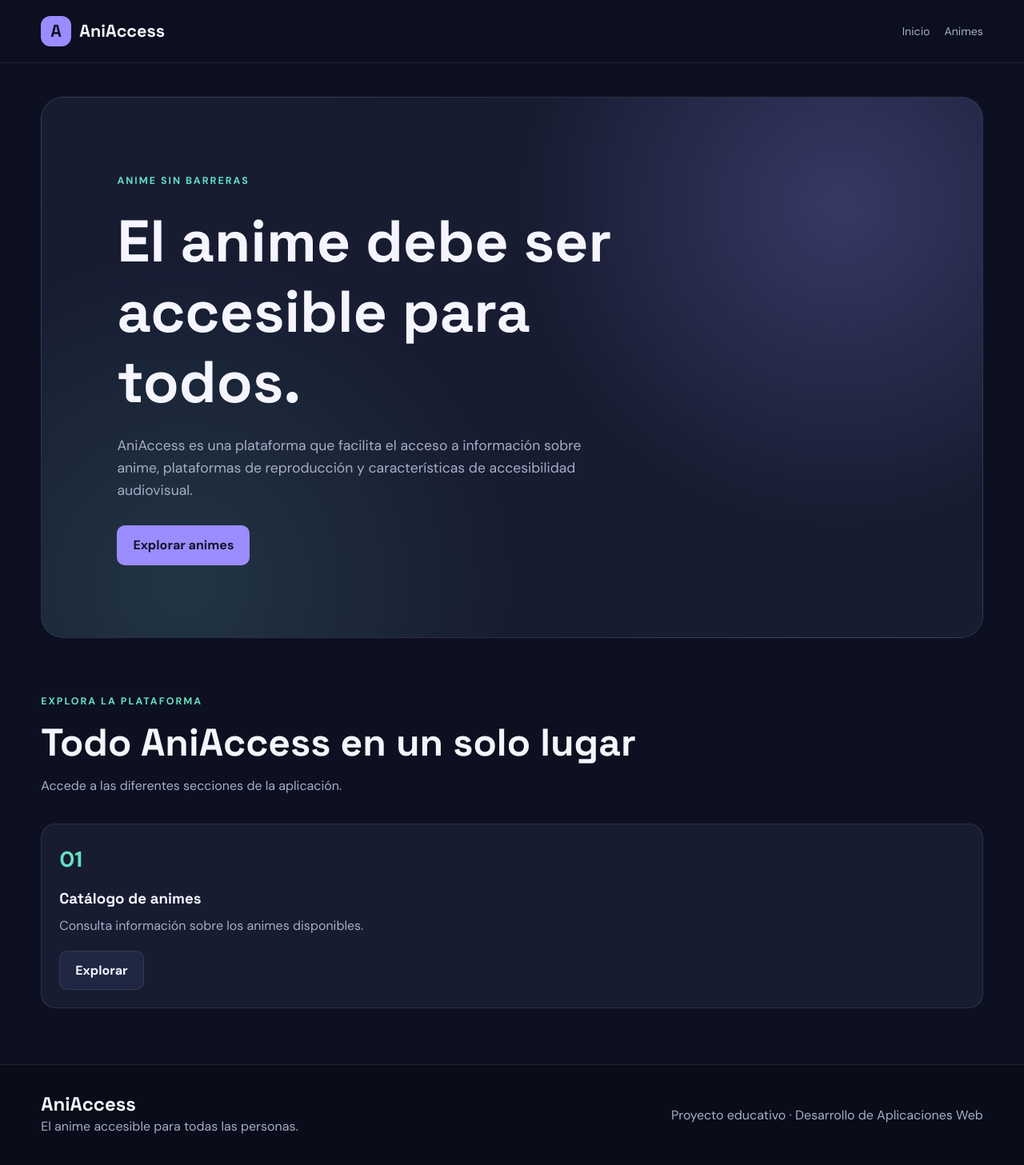
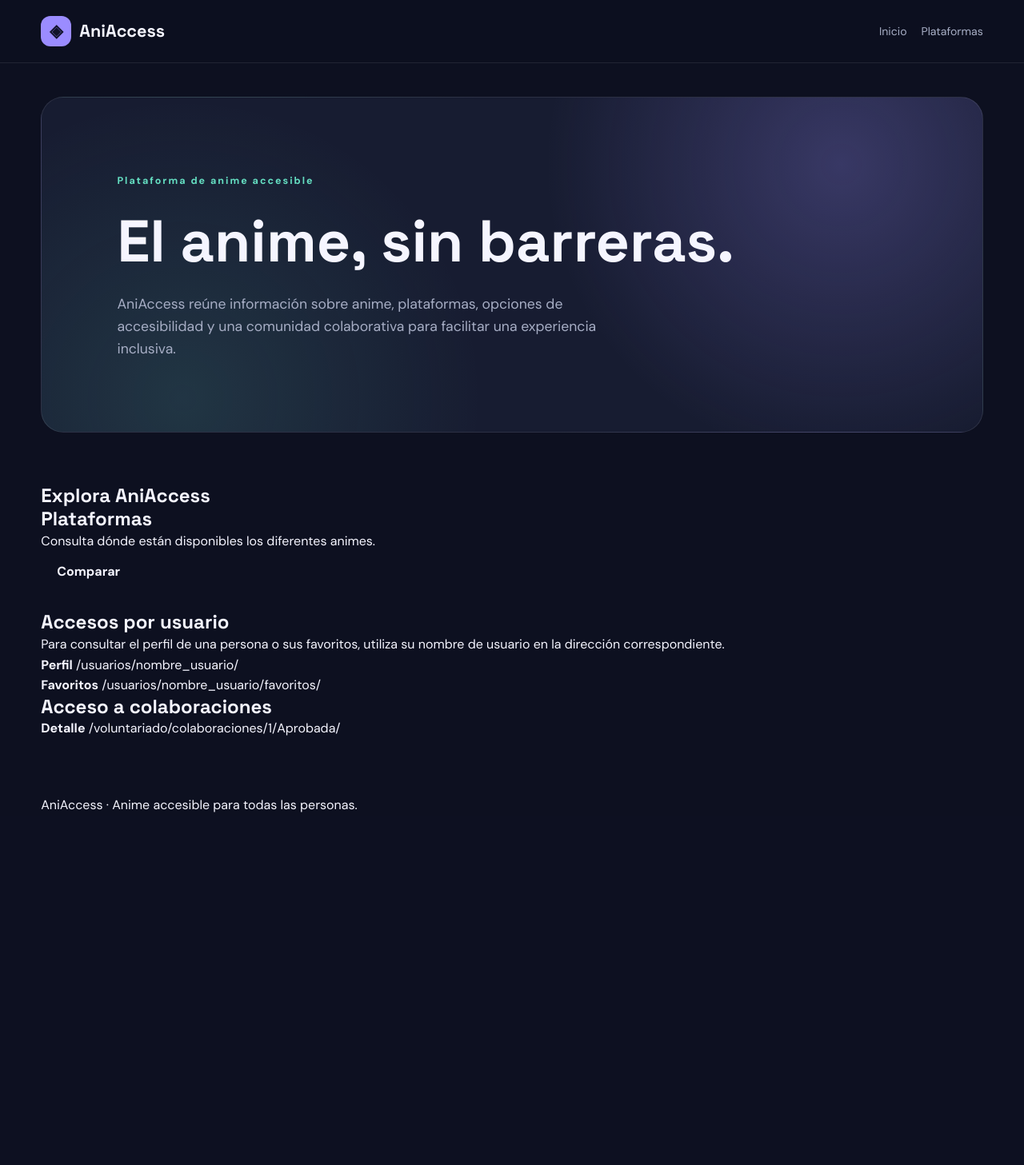
Before and after one commit to jesufercor-max/AniAccess, a Django app: page / in a window 1280 px wide. Shown: the whole page at 80% size. After the commit the page ends 1016 px from the top, so only its background shows below. Run offline with Django 5.2, Linux system fonts and the light colour scheme.

Commit message:
Añadir comparador de plataformas

```diff
--- a/AniAccess/templates/AniAccess/base.html
+++ b/AniAccess/templates/AniAccess/base.html
@@ -1,47 +1,32 @@
 {% load static %}
-
 <!DOCTYPE html>
 <html lang="es">
 <head>
     <meta charset="UTF-8">
     <meta name="viewport" content="width=device-width, initial-scale=1.0">
-
     <title>{% block title %}AniAccess{% endblock %}</title>
-
     <link rel="stylesheet" href="{% static 'AniAccess/css/estilos.css' %}">
 </head>
-
 <body>
-
     <header class="main-header">
         <div class="container navbar">
             <a href="{% url 'index' %}" class="logo">
-            <span class="logo-symbol">A</span>
+                <span class="logo-symbol">◈</span>
                 <span>AniAccess</span>
             </a>
-
             <nav class="main-nav">
                 <a href="{% url 'index' %}">Inicio</a>
-            <a href="{% url 'catalogo_animes' %}">Animes</a>
+                <a href="{% url 'comparador_plataformas' %}">Plataformas</a>
             </nav>
         </div>
     </header>
 
-<main class="container main-content">
-    {% block content %}
-    {% endblock %}
+    <main class="main-content container">
+        {% block content %}{% endblock %}
     </main>
 
-<footer class="main-footer">
-    <div class="container footer-content">
-        <div>
-            <h2>AniAccess</h2>
-            <p>El anime accesible para todas las personas.</p>
-        </div>
-
-        <p>Proyecto educativo · Desarrollo de Aplicaciones Web</p>
-    </div>
+    <footer class="container">
+        <p>AniAccess · Anime accesible para todas las personas.</p>
     </footer>
-
 </body>
 </html>
--- a/AniAccess/templates/AniAccess/index.html
+++ b/AniAccess/templates/AniAccess/index.html
@@ -5,43 +5,69 @@
 {% block content %}
 
 <section class="hero">
-    <div class="hero-content">
-        <span class="eyebrow">ANIME SIN BARRERAS</span>
 
-        <h1>El anime debe ser accesible para todos.</h1>
+    <span class="eyebrow">
+        Plataforma de anime accesible
+    </span>
 
-        <p>
-            AniAccess es una plataforma que facilita el acceso a información
-            sobre anime, plataformas de reproducción y características de
-            accesibilidad audiovisual.
-        </p>
+    <h1>El anime, sin barreras.</h1>
 
-        <div class="hero-actions">
-            <a href="{% url 'catalogo_animes' %}" class="btn btn-primary">
-                Explorar animes
-            </a>
-        </div>
-    </div>
-</section>
-
-<section class="page-header">
-    <span class="eyebrow">EXPLORA LA PLATAFORMA</span>
-    <h2>Todo AniAccess en un solo lugar</h2>
-    <p>Accede a las diferentes secciones de la aplicación.</p>
-</section>
-
-<section class="data-grid">
-
-    <article class="feature-card">
-        <span class="feature-icon">01</span>
-        <h3>Catálogo de animes</h3>
-        <p>Consulta información sobre los animes disponibles.</p>
-        <a href="{% url 'catalogo_animes' %}" class="btn btn-secondary">Explorar</a>
-    </article>
-
+    <p>
+        AniAccess reúne información sobre anime, plataformas,
+        opciones de accesibilidad y una comunidad colaborativa
+        para facilitar una experiencia inclusiva.
+    </p>
 
 
 </section>
 
+<section>
+
+    <h2>Explora AniAccess</h2>
+
+    <div class="grid">
+
+
+
+        <article class="card">
+            <h2>Plataformas</h2>
+            <p>Consulta dónde están disponibles los diferentes animes.</p>
+            <a href="{% url 'comparador_plataformas' %}" class="btn">
+                Comparar
+            </a>
+        </article>
+
+
+    </div>
+
+</section>
+
+<section class="card" style="margin-top:25px;">
+
+    <h2>Accesos por usuario</h2>
+
+    <p>
+        Para consultar el perfil de una persona o sus favoritos,
+        utiliza su nombre de usuario en la dirección correspondiente.
+    </p>
+
+    <div class="item">
+        <strong>Perfil</strong>
+        /usuarios/nombre_usuario/
+    </div>
+
+    <div class="item">
+        <strong>Favoritos</strong>
+        /usuarios/nombre_usuario/favoritos/
+    </div>
+
+    <h2>Acceso a colaboraciones</h2>
+
+    <div class="item">
+        <strong>Detalle</strong>
+        /voluntariado/colaboraciones/1/Aprobada/
+    </div>
+
+</section>
 
 {% endblock %}
--- a/AniAccess/urls.py
+++ b/AniAccess/urls.py
@@ -3,6 +3,5 @@ from .import views
 
 urlpatterns = [
     path('', views.index ,name='index'),
-    path('animes/', views.catalogo_animes, name='catalogo_animes'),
-    path('anime/<int:id>/',views.detalle_anime,name='detalle_anime'),
+    path('plataformas/',views.comparador_plataformas,name='comparador_plataformas'),
 ]
--- a/AniAccess/views.py
+++ b/AniAccess/views.py
@@ -19,91 +19,47 @@ def index(request):
     return render(request, 'AniAccess/index.html')
 
 
-# Vista 1 Catálogos de Animes
-def catalogo_animes(request):
+# Vista 3 Plataformas de Animes
+def comparador_plataformas(request):
     """
-    Muestra un catálogo de animes en emisión.
-    Permite buscar por título o título original.
-    """
-
-    buscar = request.GET.get('buscar', '')
-
-    # QUERYSET:
-    # Filtra animes en emisión y permite buscar por dos títulos.
-    # Utiliza AND y OR, ordena por año y limita a 20 resultados.
-    animes = Anime.objects.filter(
-        Q(estado='En emisión') &
-        (
-            Q(titulo__icontains=buscar) |
-            Q(titulo_original__icontains=buscar)
-        )
-    ).order_by('-anio_estreno')[:20]
-
-    # SQL RAW:
-    # animes = Anime.objects.raw(
-    #     """
-    #     SELECT *
-    #     FROM AniAccess_anime
-    #     WHERE estado = %s
-    #     AND (titulo LIKE %s OR titulo_original LIKE %s)
-    #     ORDER BY anio_estreno DESC
-    #     LIMIT 20
-    #     """,
-    #     ['En emisión', f'%{buscar}%', f'%{buscar}%']
-    # )
-
-    return render(request, 'AniAccess/catalogo_animes.html', {
-        'animes': animes,
-        'buscar': buscar
-    })
-
-# Vista 2 Detalle de los Animes
-def detalle_anime(request, id):
-    """
-    Muestra la información completa de un anime,
-    sus plataformas, disponibilidades, accesibilidad y valoraciones.
+    Muestra las plataformas activas y los animes que tienen
+    disponibles actualmente, incluyendo los idiomas.
     """
 
     # QUERYSET ORM:
-    # select_related carga la relación OneToOne de accesibilidad.
-    # prefetch_related carga las relaciones ManyToMany y las relaciones inversas.
-    # annotate calcula el número y la media de las valoraciones.
-    anime = get_object_or_404(
-        Anime.objects
-        .select_related('accesibilidad')
-        .prefetch_related(
-            'plataformas',
-            'disponibilidades__idioma',
-            'disponibilidades__plataforma',  # Recomendado si muestras el nombre de la plataforma junto al idioma
-            'valoraciones__usuario',
-            'accesibilidad__tipos_discapacidad'
+    # Filtra plataformas activas con disponibilidades activas
+    # que todavía no tienen fecha de finalización.
+    # Cuenta los animes distintos asociados a cada plataforma.
+    plataformas = Plataforma.objects.filter(
+        activa=True,
+        disponibilidades__activo=True,
+        disponibilidades__fecha_fin__isnull=True
+    ).annotate(
+        total_animes=Count(
+            'disponibilidades__anime',
+            distinct=True
         )
-        .annotate(
-            total_valoraciones=Count(
-                'valoraciones',
-                distinct=True
-            ),
-            media_valoraciones=Avg(
-                'valoraciones__accesibilidad_general'
-            )
-        ),
-        id=id
-    )
+    ).prefetch_related(
+        'disponibilidades__anime',
+        'disponibilidades__idioma'
+    ).order_by('nombre')
 
     # SQL RAW:
-    # anime = Anime.objects.raw(
-    #     "SELECT a.*, "
-    #     "COUNT(DISTINCT v.id) AS total_valoraciones, "
-    #     "AVG(v.accesibilidad_general) AS media_valoraciones "
-    #     "FROM AniAccess_anime a "
-    #     "LEFT JOIN AniAccess_valoracion v ON v.anime_id = a.id "
-    #     "WHERE a.id = %s "
-    #     "GROUP BY a.id",
-    #     [id]
+    # plataformas = Plataforma.objects.raw(
+    #     "SELECT p.*, "
+    #     "COUNT(DISTINCT d.anime_id) AS total_animes "
+    #     "FROM AniAccess_plataforma p "
+    #     "INNER JOIN AniAccess_disponibilidad d "
+    #     "ON d.plataforma_id = p.id "
+    #     "WHERE p.activa = 1 "
+    #     "AND d.activo = 1 "
+    #     "AND d.fecha_fin IS NULL "
+    #     "GROUP BY p.id "
+    #     "ORDER BY p.nombre"
     # )
 
     return render(
         request,
-        'AniAccess/detalle_anime.html',
-        {'anime': anime}
+        'AniAccess/comparador_plataformas.html',
+        {'plataformas': plataformas}
     )
```
Also changed, not shown: AniAccess/templates/AniAccess/catalogo_animes.html (deleted, +0 -52 lines), AniAccess/templates/AniAccess/comparador_plataformas.html (added, +130 -0 lines), AniAccess/templates/AniAccess/detalle_anime.html (deleted, +0 -267 lines), README.md. Lines whose indentation alone changed are shown as unchanged.
